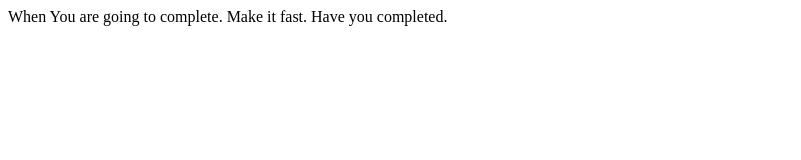
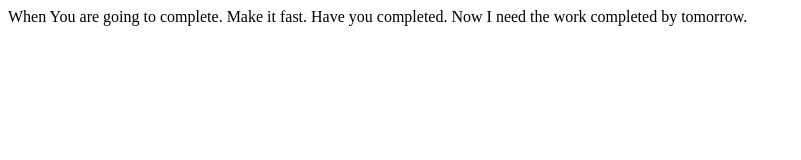
Before and after one commit to advpremnair/datewithgit-sample, a plain HTML site: page Hey.html in a window 1280 px wide. Shown: the whole page, without its empty margins (0-801 px from the left). Drawn offline with Linux system fonts and the light colour scheme.

Commit message:
Changes made in the file

```diff
--- a/Hey.html
+++ b/Hey.html
@@ -10,6 +10,7 @@
 
 When You are going to complete. Make it fast.
 Have you completed.
+Now I need the work completed by tomorrow.
 
 </body>
 </html>
```
